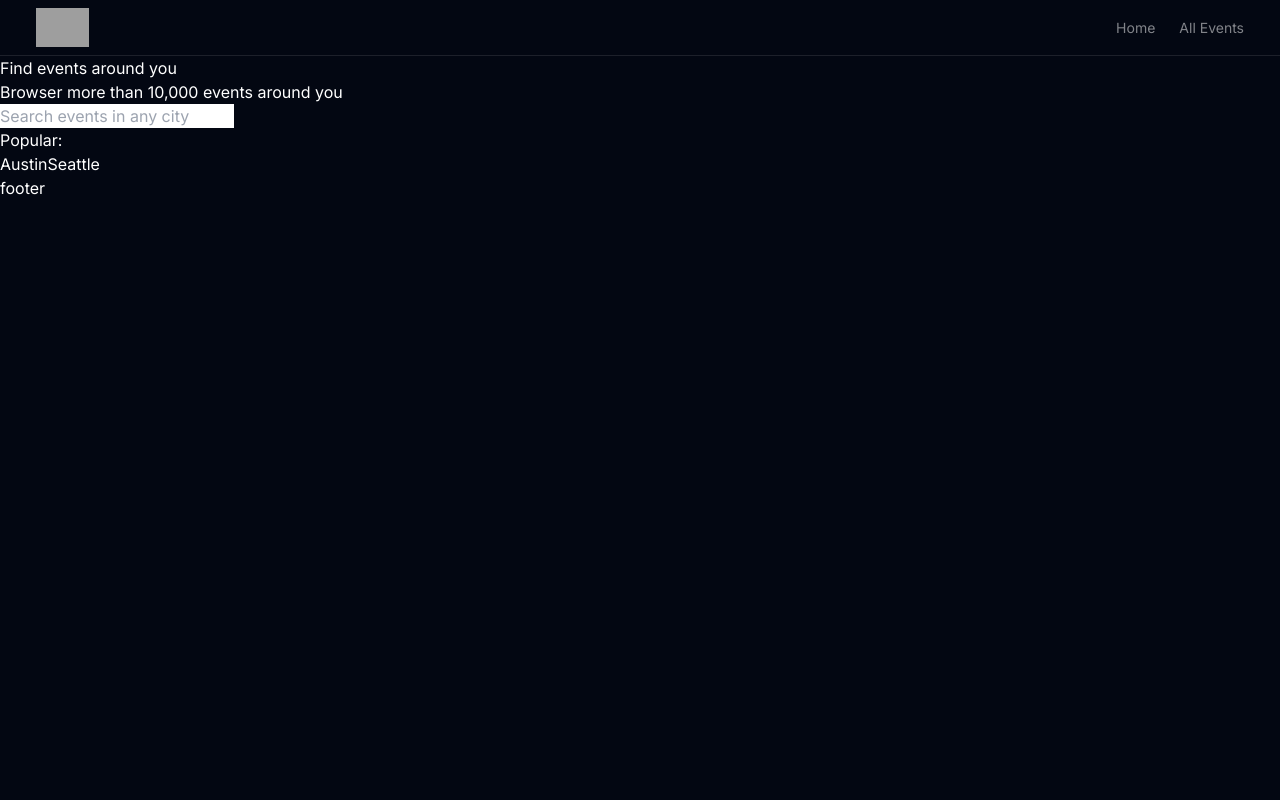
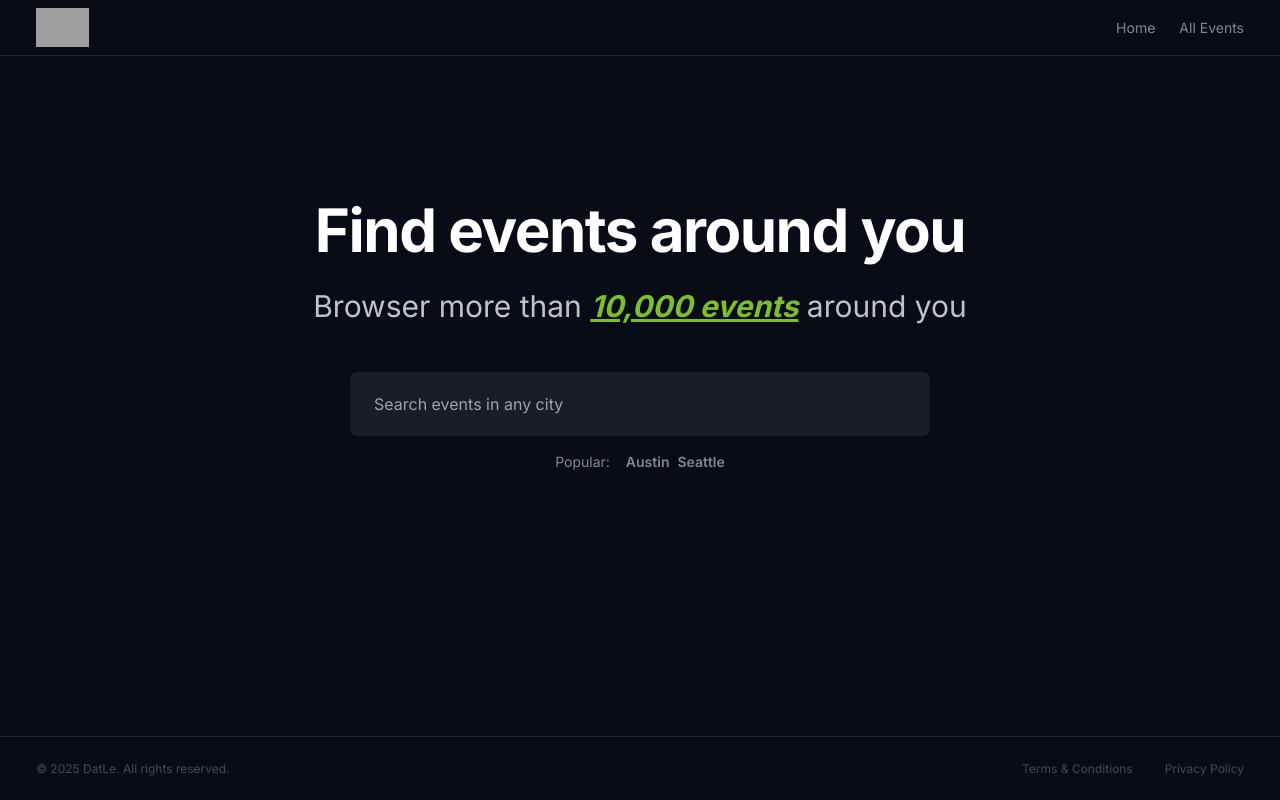
Before and after one commit to DatLe1108/evento, a Next.js app: page / in a window 1280 px wide. Built offline with nearby package versions, Linux system fonts and the light colour scheme; grey boxes are pictures that could not be loaded.

Commit message:
Add and styling home page

```diff
--- a/src/app/layout.tsx
+++ b/src/app/layout.tsx
@@ -3,6 +3,7 @@
 import "./globals.css";
 import Header from "@/components/Header";
 import Footer from "@/components/Footer";
+import Container from "@/components/Container";
 
 const inter = Inter({ subsets: ["latin"] });
 
@@ -19,9 +20,11 @@
   return (
     <html lang="en">
       <body className={`${inter.className} bg-gray-950 text-white`}>
-        <Header />
-        {children}
-        <Footer />
+        <Container>
+          <Header />
+          {children}
+          <Footer />
+        </Container>
       </body>
     </html>
   );
--- a/src/app/page.tsx
+++ b/src/app/page.tsx
@@ -2,17 +2,29 @@
 
 export default function Home() {
   return (
-    <main className="">
-      <h1>Find events around you</h1>
-      <p>Browser more than 10,000 events around you</p>
+    <main className="flex flex-col items-center px-3 pt-36">
+      <h1 className="text-3xl font-bold tracking-tight lg:text-6xl">
+        Find events around you
+      </h1>
+      <p className="mb-12 mt-7 text-2xl lg:text-3xl opacity-75">
+        Browser more than{" "}
+        <span className="font-bold text-[#a4f839] italic underline">
+          10,000 events
+        </span>{" "}
+        around you
+      </p>
 
-      <form>
-        <input placeholder="Search events in any city" spellCheck={false} />
+      <form className="w-full sm:w-[580px]">
+        <input
+          className="w-full h-16 rounded-lg bg-white/[7%] px-6 outline-none ring-[#a4f839]/50 transition focus:ring-2 focus:bg-white/10"
+          placeholder="Search events in any city"
+          spellCheck={false}
+        />
       </form>
 
-      <section>
+      <section className="mt-4 flex gap-x-4 text-sm text-white/50">
         <p>Popular: </p>
-        <div>
+        <div className="space-x-2 font-semibold">
           <Link href="/events/austin">Austin</Link>
           <Link href="/events/seattle">Seattle</Link>
         </div>
--- /dev/null
+++ b/src/components/Container.tsx
@@ -0,0 +1,11 @@
+type ContainerProps = {
+  children: React.ReactNode;
+};
+
+export default function Container({ children }: ContainerProps) {
+  return (
+    <div className="flex flex-col max-w-7xl mx-auto bg-white/[2%] min-h-screen">
+      {children}
+    </div>
+  );
+}
--- a/src/components/Footer.tsx
+++ b/src/components/Footer.tsx
@@ -1,3 +1,25 @@
+import Link from "next/link";
+
+const routes = [
+  { path: "/terms-conditions", name: "Terms & Conditions" },
+  {
+    path: "/privacy-policy",
+    name: "Privacy Policy",
+  },
+];
+
 export default function Footer() {
-  return <footer>footer</footer>;
+  return (
+    <footer className="mt-auto flex items-center justify-between h-16 border-t border-white/10 px-3 sm:px-9 text-xs text-white/25">
+      <small className="text-xs">&copy; 2025 DatLe. All rights reserved.</small>
+
+      <ul className="flex gap-x-3 sm:gap-x-8">
+        {routes.map((route) => (
+          <li key={route.path}>
+            <Link href={route.path}>{route.name}</Link>
+          </li>
+        ))}
+      </ul>
+    </footer>
+  );
 }
```
